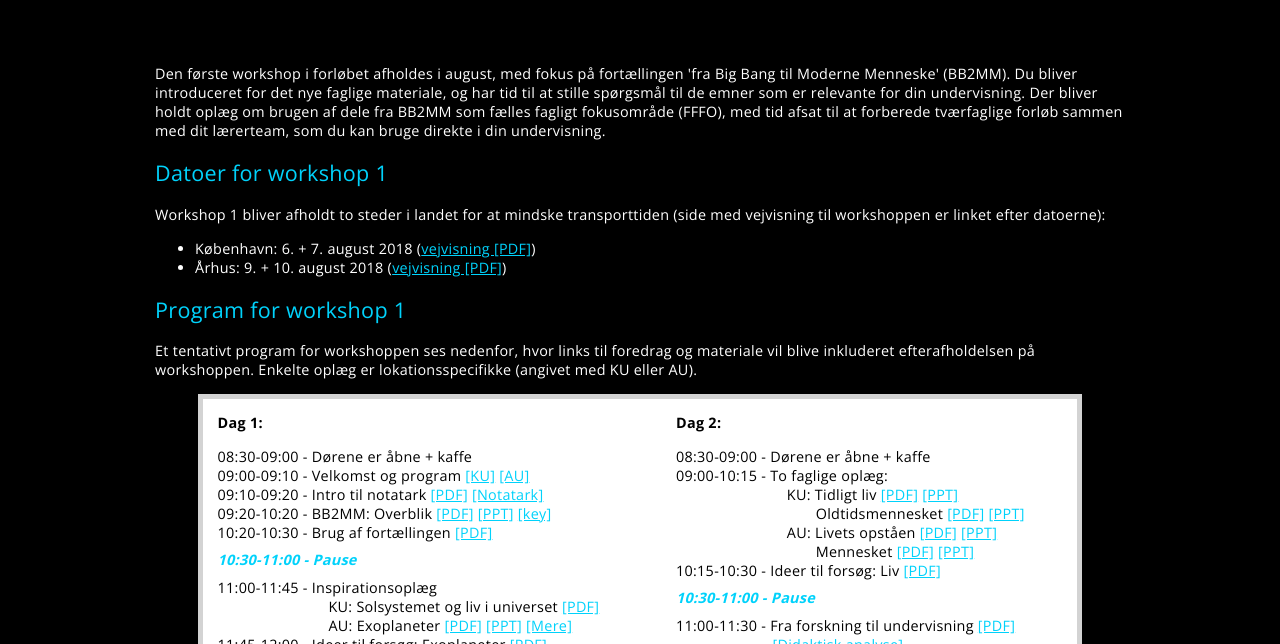
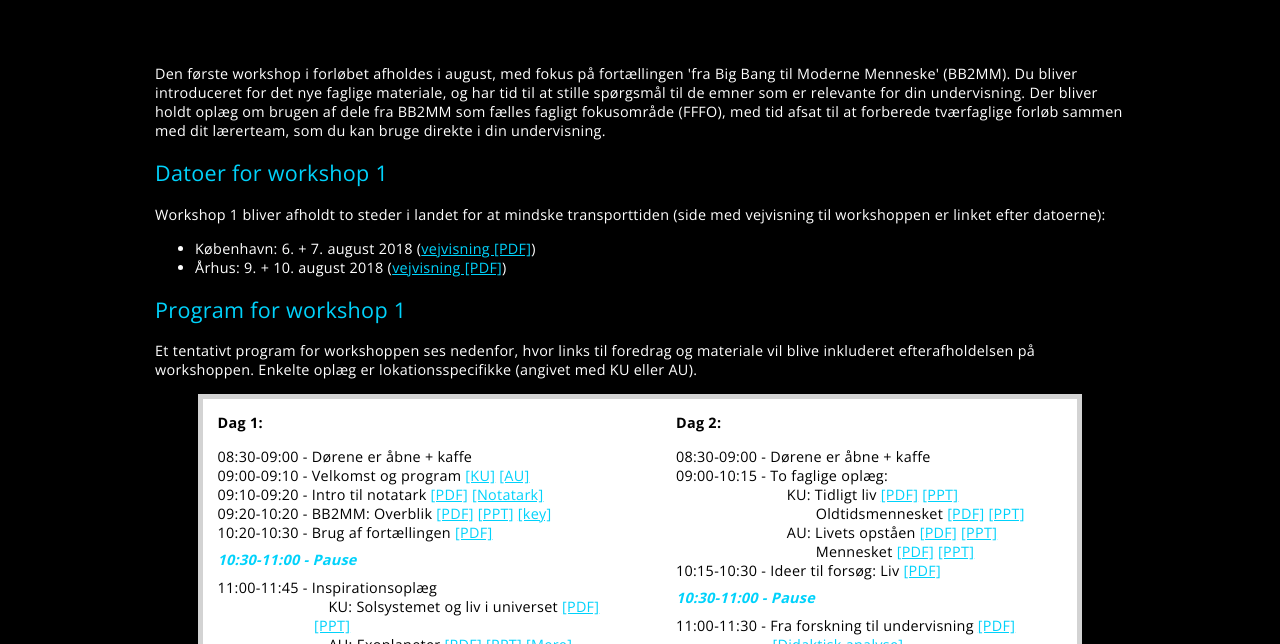
Before and after one commit to mmedici/bbnf, a plain HTML site: page workshop1.html in a window 1280 px wide. Shown: the part 156-800 px from the top of the page. Drawn offline with nearby package versions, Linux system fonts and the light colour scheme.

Commit message:
add henning ppt

```diff
--- a/workshop1.html
+++ b/workshop1.html
@@ -73,7 +73,7 @@ Et tentativt program for workshoppen ses nedenfor, hvor links til foredrag og ma
   <li>10:20-10:30 - Brug af fortællingen <a href="docs/ws1/ReflektBB2MM2018.pdf">[PDF]</a></li>
   <li><span class="break">10:30-11:00 - Pause</span></li>
   <li>11:00-11:45 - Inspirationsoplæg</li>
-          <span style="padding-left:1em">KU: Solsystemet og liv i universet <a href="docs/ws1/inspiration/HenningHaack_BB2MM2018.pdf">[PDF]</a><br/></span>
+          <span style="padding-left:1em">KU: Solsystemet og liv i universet <a href="docs/ws1/inspiration/HenningHaack_BB2MM2018.pdf">[PDF]</a> <a href="docs/ws1/inspiration/HenningHaack_BB2MM2018.pptx">[PPT]</a><br/></span>
           <span style="padding-left:1em">AU: Exoplaneter <a href="docs/ws1/inspiration/Hans_Kjeldsen_Exoplaneter_2018_08_09.pdf">[PDF]</a> <a href="docs/ws1/inspiration/Hans_Kjeldsen_Exoplaneter_2018_08_09.pptx">[PPT]</a> <a href="http://astro.phys.au.dk/~hans/BB_2018/">[Mere]</a></span>
   <li>11:45-12:00 - Ideer til forsøg: Exoplaneter <a href="docs/ws1/ReflektExoplanet2018.pdf">[PDF]</a></li>
   <li>12:00-12:30 - Arbejde med BB2MM i lærerteams <a href="docs/ws1/InfoOmTeamArbejde2018_AU.pdf">[PDF]</a></li>
```
